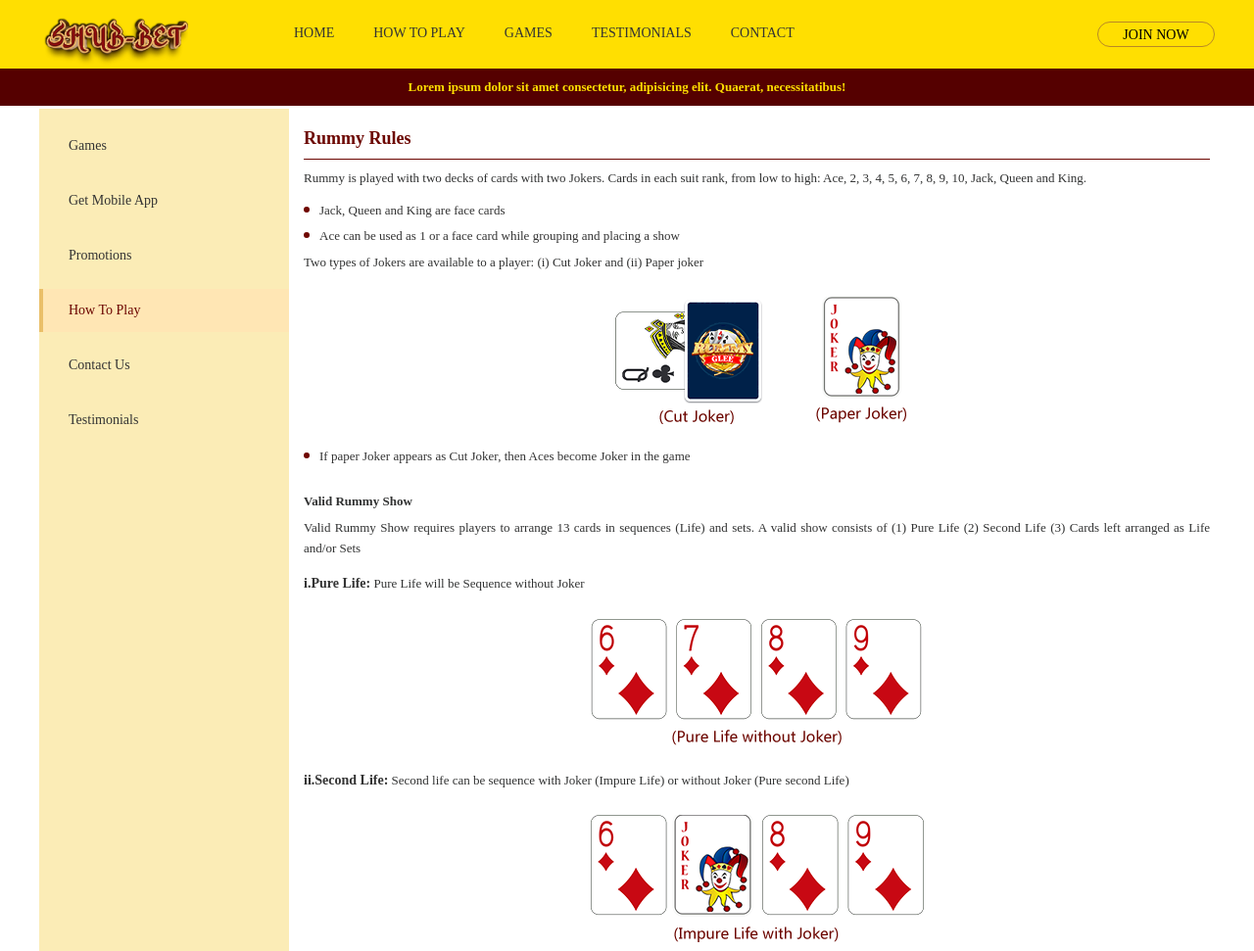
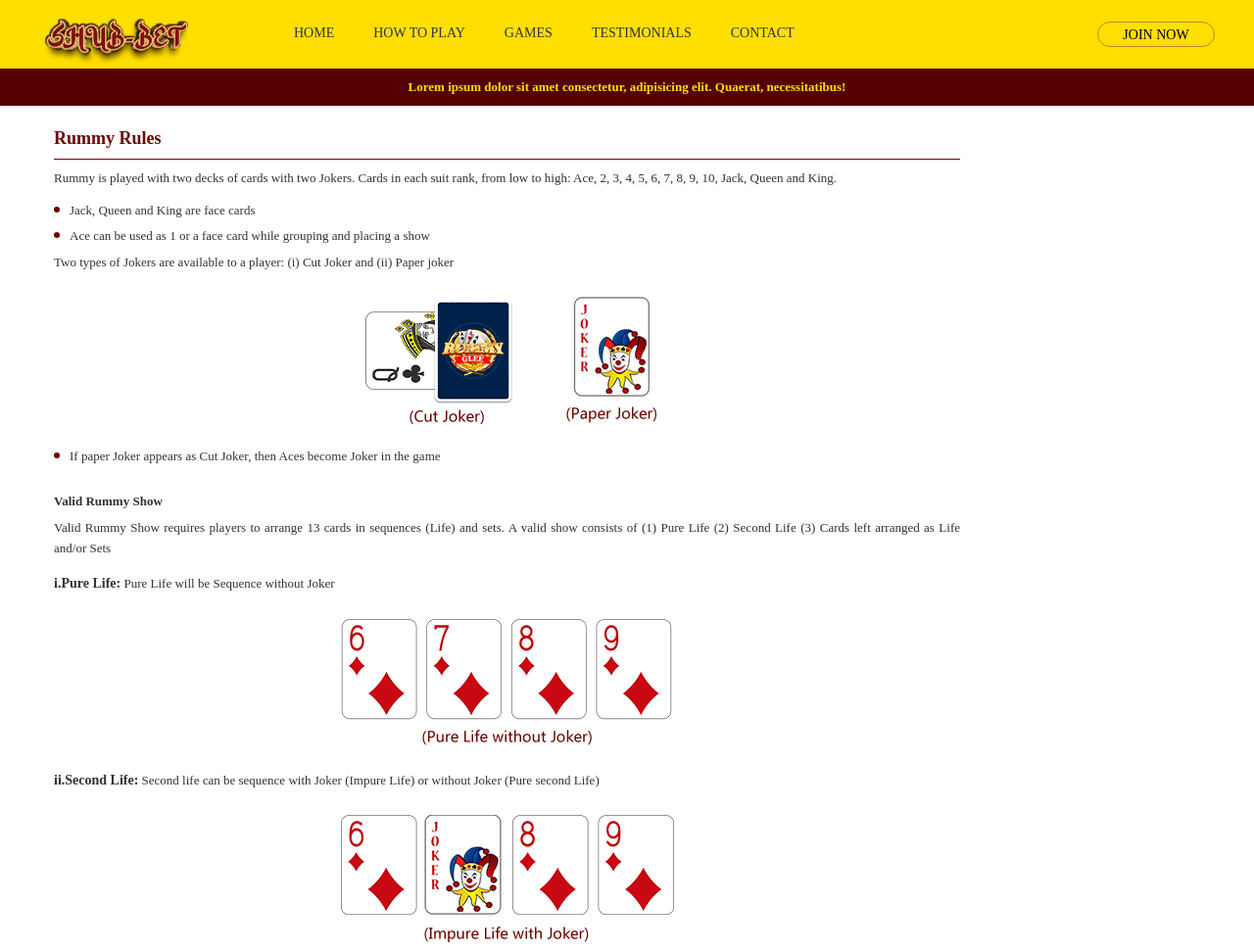
Before and after one commit to Ali-Mehboob/shubbet-website, a plain HTML site: page how-to-play.html in a window 1280 px wide. Shown: the top 971 px of the page at 98% size. Drawn offline with Linux system fonts and the light colour scheme.

Commit message:
Changing Layout

```diff
--- a/how-to-play.html
+++ b/how-to-play.html
@@ -19,7 +19,7 @@
     <div class="nav">
       <div class="center">
         <h1><a href="index.html"><img src="assets/images/nav-logo.png" alt=""></a></h1>
-        <ul>
+        <ul class="p-idx-menu">
             <li><a href="index.html">HOME</a><i></i></li>
             <li><a href="how-to-play.html">HOW TO PLAY</a><i></i></li>
             <li><a href="games.html">GAMES</a><i></i></li>
@@ -29,7 +29,7 @@
         <a href="#" class="brtn">JOIN NOW
         </a>
       </div>
-      <div class="menu"></div>
+      <div class="menu-idx"></div>
     </div>
     <div class="tips">
       Lorem ipsum dolor sit amet consectetur, adipisicing elit. Quaerat, necessitatibus!
@@ -37,46 +37,6 @@
   </div>
 
   <div class="content">
-    <div class="l-tog-z">
-        <ul>
-            <li>
-              <i></i>
-              <a href="games.html">
-                Games
-              </a>
-            </li>
-            <li>
-              <i></i>
-              <a href="#">
-                Get Mobile App
-              </a>
-            </li>
-            <li>
-              <i></i>
-              <a href="pages/promotion1.html">
-                Promotions
-              </a>
-            </li>
-            <li class="klx ovct" >
-              <i></i>
-              <a href="how-to-play.html">
-                How To Play
-              </a>
-            </li>
-            <li>
-              <i></i>
-              <a href="pages/contact.html">
-                Contact Us
-              </a>
-            </li>
-            <li >
-              <i></i>
-              <a href="testimonial.html">
-                Testimonials
-              </a>
-            </li>
-          </ul>
-    </div>
     <div class="r-nr">
       <div class="tit">
         <h2>Rummy Rules</h2>
```
Also changed, not shown: index.html (+1 -1 lines), testimonial.html (+3 -43 lines).
